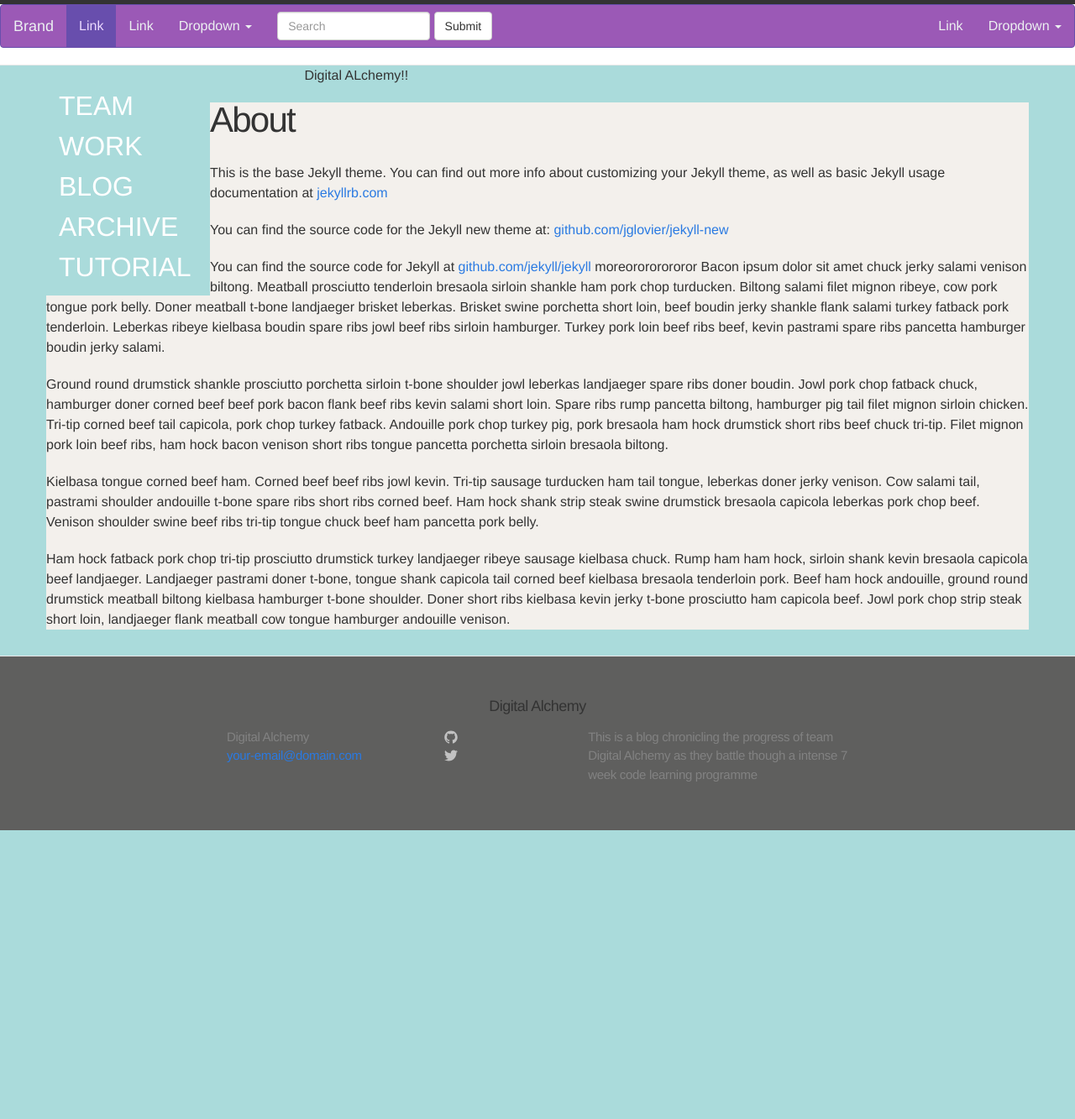
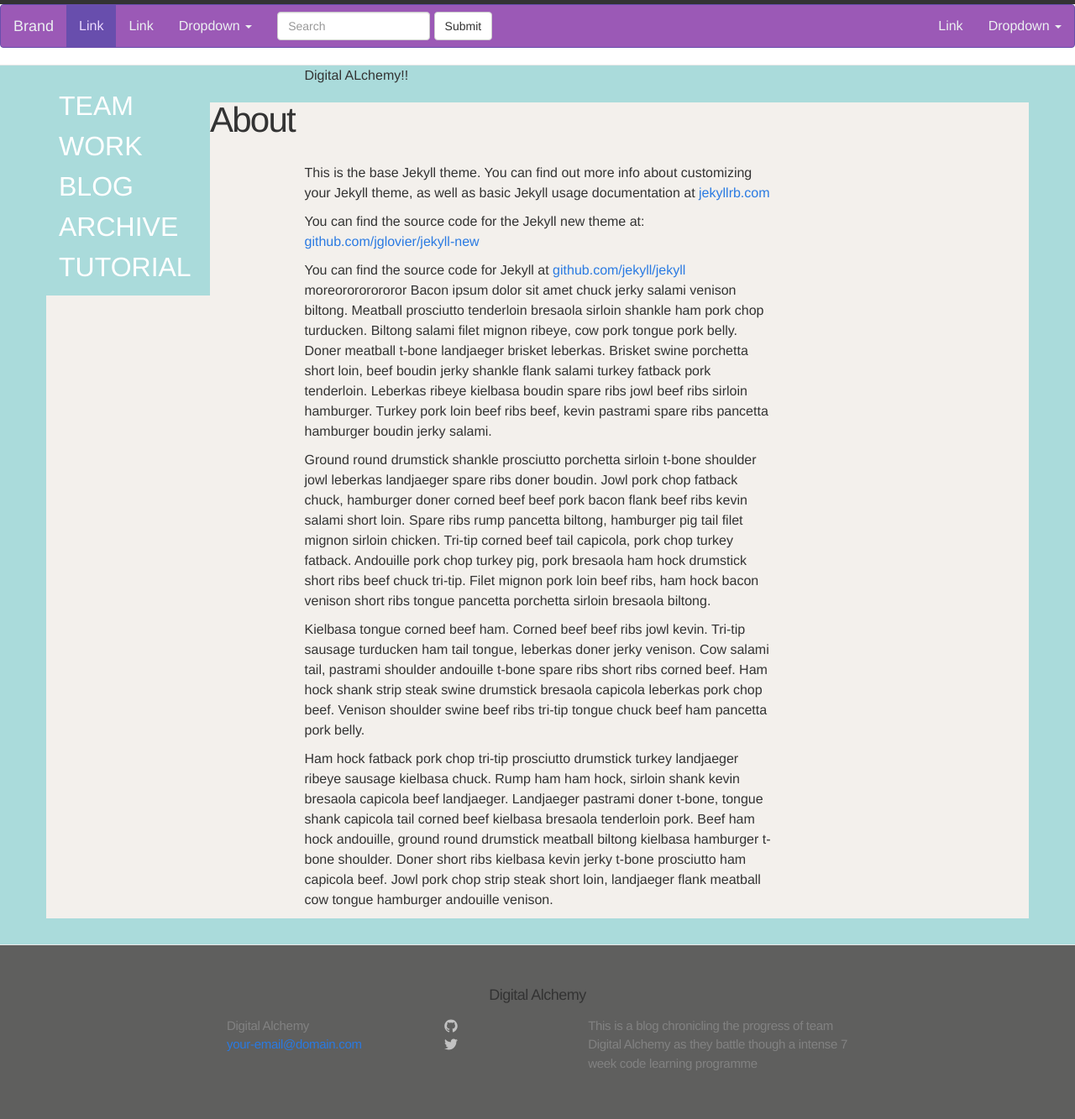
Before and after one commit to theodore-q/Digital-alchemy2.0, a Jekyll site: the page built from about.md, in a window 1280 px wide. Shown: the whole page at 84% size. Built offline with Jekyll 4.4.1, drawn with Linux system fonts in a browser that asks for light colours; nearby versions of some CDN libraries; before the commit the page ends 989 px from its top, so only the background shows below that.

Commit message:
created onecolumn layout

```diff
--- /dev/null
+++ b/_layouts/onecolumn.html
@@ -0,0 +1,10 @@
+---
+layout: page
+---
+<div class = "container" >
+     <div class = "row" >
+       <div class = "col-md-6 col-md-offset-1" >
+         {{content}}
+       </div>
+  </div>
+</div>
```
Also changed, not shown: about.md (+1 -1 lines).
